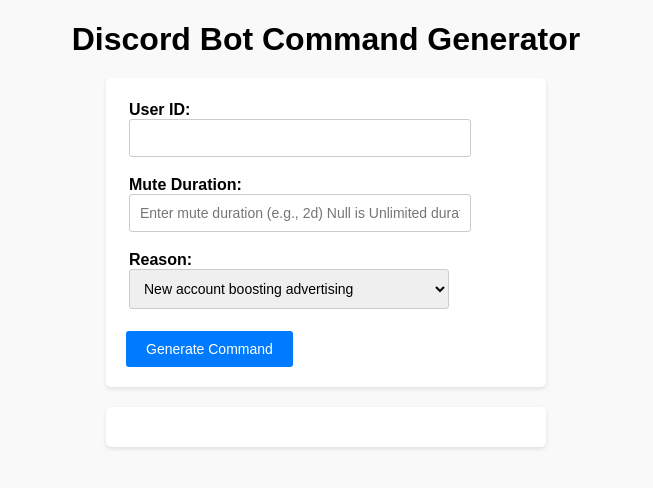
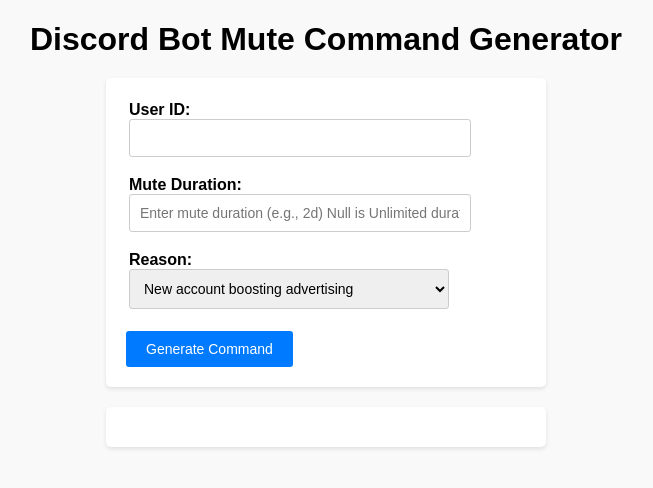
Before and after one commit to Ruefox123/DiscordBotCommands, a plain HTML site: page index.html in a window 1280 px wide. Shown: the whole page, without its empty margins (314-967 px from the left). Drawn offline with Linux system fonts and the light colour scheme.

Commit message:
Update index.html

```diff
--- a/index.html
+++ b/index.html
@@ -68,7 +68,7 @@
     }
 </style>
 <body>
-    <h1>Discord Bot Command Generator</h1>
+    <h1>Discord Bot Mute Command Generator</h1>
     <form id="command-form">
         <table>
             <tr>
```
